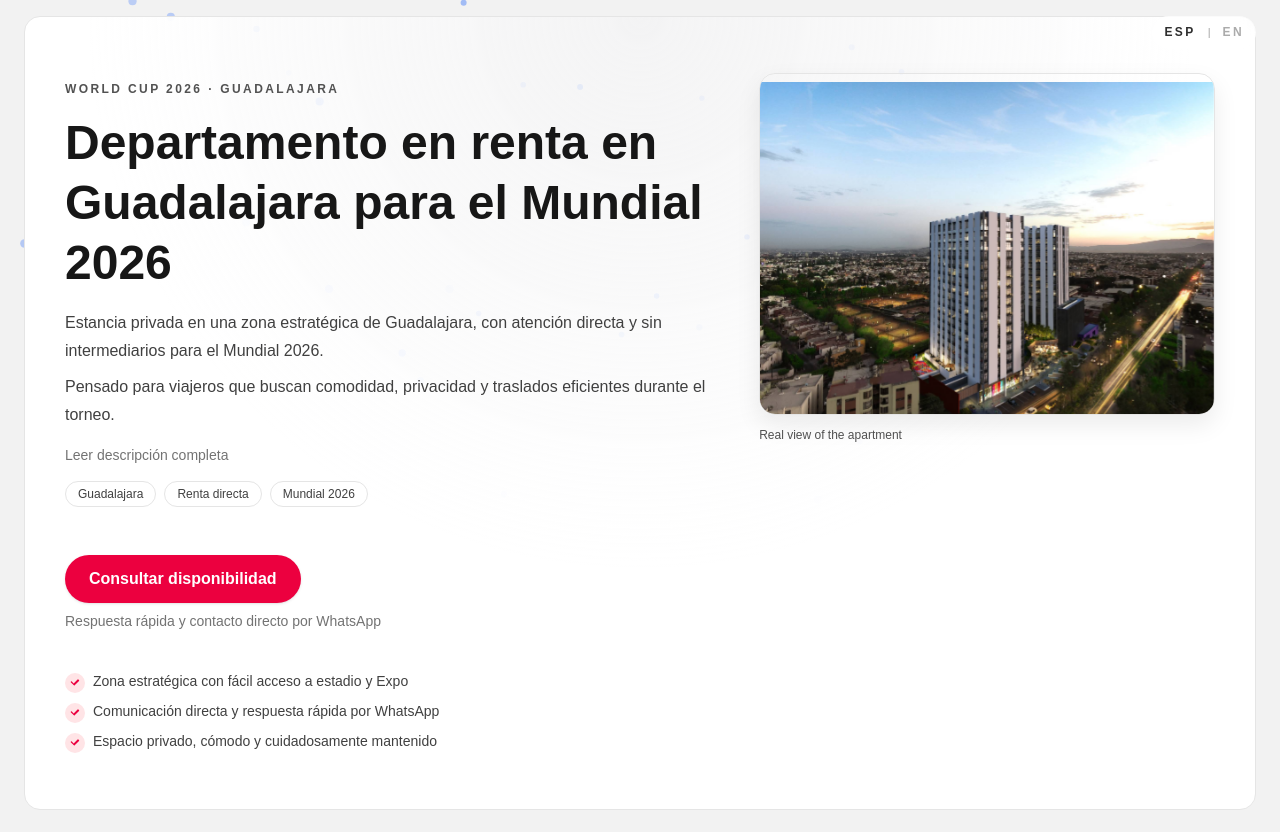
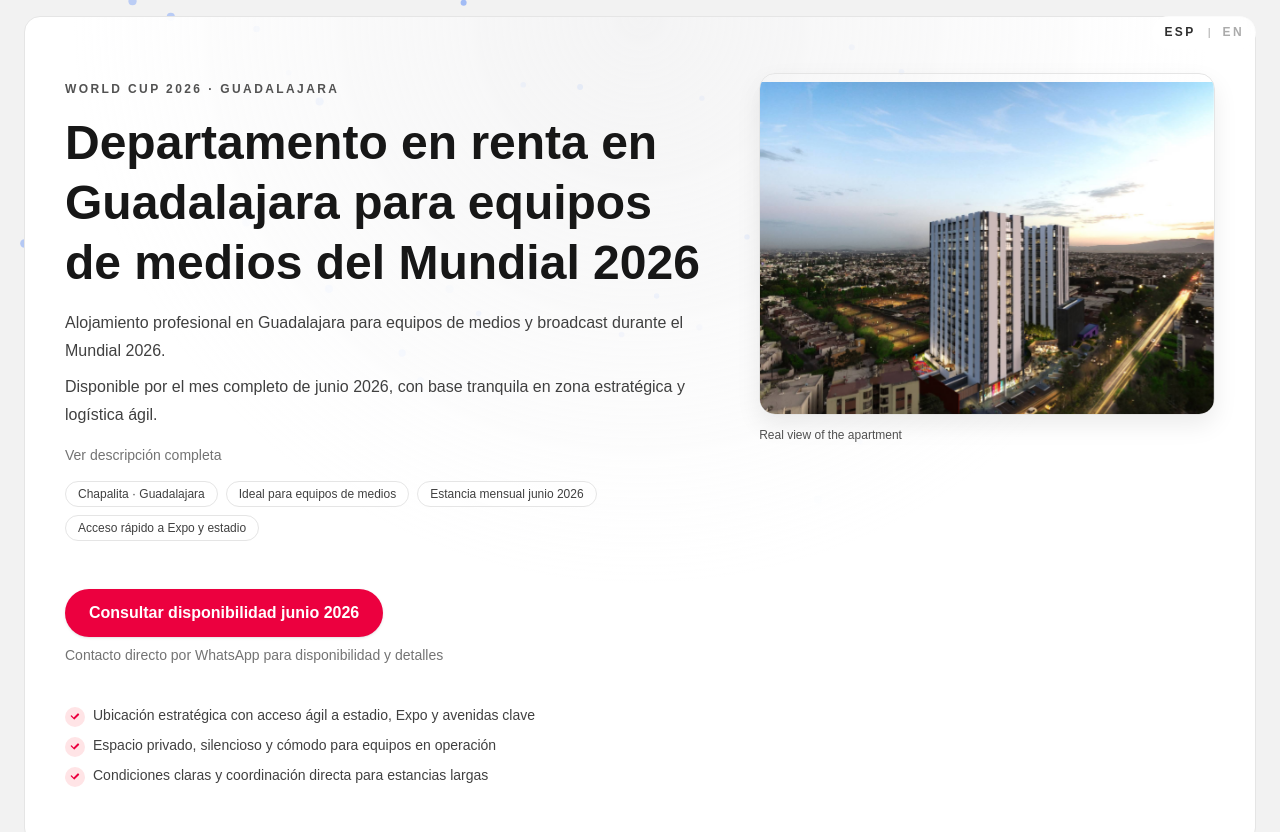
Before and after one commit to RaulDiaz95/mundial-landing, a Next.js app: page / in a window 1280 px wide. Shown: the top 832 px of the page. Built offline with nearby package versions, Linux system fonts and the light colour scheme; no server answers.

Commit message:
background

```diff
--- a/src/app/_content/landing.js
+++ b/src/app/_content/landing.js
@@ -2,21 +2,27 @@ export const landingContent = {
   es: {
     siteName: "Mundial 2026 Guadalajara · Renta Directa",
     hero: {
-      title: "Departamento en renta en Guadalajara para el Mundial 2026",
+      title:
+        "Departamento en renta en Guadalajara para equipos de medios del Mundial 2026",
       subtitle:
-        "Estancia privada y bien ubicada para vivir el torneo con tranquilidad. Este departamento está pensado para viajeros que buscan privacidad, acceso eficiente y un punto de partida confiable en Guadalajara. Aquí encontrarás comunicación directa y condiciones claras, con una experiencia enfocada en el Mundial 2026 sin complicaciones. El objetivo es que puedas concentrarte en el fútbol y en tu grupo con un espacio seguro, limpio y funcional.",
-      cta: "Consultar disponibilidad",
+        "Departamento privado y bien ubicado para estancias profesionales durante el torneo. Ideal para equipos de transmisión, prensa y producción que requieren un espacio tranquilo, cómodo y eficiente en Guadalajara. La ubicación en Chapalita facilita traslados a estadio, Expo Guadalajara y avenidas principales, con comunicación directa y condiciones claras.",
+      cta: "Consultar disponibilidad junio 2026",
       lead:
-        "Estancia privada en una zona estratégica de Guadalajara, con atención directa y sin intermediarios para el Mundial 2026.",
+        "Alojamiento profesional en Guadalajara para equipos de medios y broadcast durante el Mundial 2026.",
       sublead:
-        "Pensado para viajeros que buscan comodidad, privacidad y traslados eficientes durante el torneo.",
-      detailsLabel: "Leer descripción completa",
-      badges: ["Guadalajara", "Renta directa", "Mundial 2026"],
-      ctaNote: "Respuesta rápida y contacto directo por WhatsApp",
+        "Disponible por el mes completo de junio 2026, con base tranquila en zona estratégica y logística ágil.",
+      detailsLabel: "Ver descripción completa",
+      badges: [
+        "Chapalita · Guadalajara",
+        "Ideal para equipos de medios",
+        "Estancia mensual junio 2026",
+        "Acceso rápido a Expo y estadio",
+      ],
+      ctaNote: "Contacto directo por WhatsApp para disponibilidad y detalles",
       bullets: [
-        "Zona estratégica con fácil acceso a estadio y Expo",
-        "Comunicación directa y respuesta rápida por WhatsApp",
-        "Espacio privado, cómodo y cuidadosamente mantenido",
+        "Ubicación estratégica con acceso ágil a estadio, Expo y avenidas clave",
+        "Espacio privado, silencioso y cómodo para equipos en operación",
+        "Condiciones claras y coordinación directa para estancias largas",
       ],
     },
     summary: {
@@ -159,21 +165,27 @@ export const landingContent = {
   en: {
     siteName: "World Cup 2026 Guadalajara · Direct Booking",
     hero: {
-      title: "Guadalajara apartment rental for the World Cup 2026",
+      title:
+        "Guadalajara apartment rental for World Cup 2026 media teams",
       subtitle:
-        "A private, well‑located stay designed for guests who want a calm base and reliable logistics during the tournament. This apartment is built for comfort, privacy, and easy access to key venues in Guadalajara. Expect direct communication, clear conditions, and a premium, no‑friction experience so you can focus on the matches and your group with confidence.",
-      cta: "Check availability",
+        "A private, well‑located apartment built for professional stays during the tournament. Ideal for broadcast crews, journalists, and production teams who need a calm base, reliable logistics, and direct coordination in Guadalajara. The Chapalita location provides efficient access to the stadium, Expo Guadalajara, and major avenues, with clear terms and fast communication.",
+      cta: "Check June 2026 availability",
       lead:
-        "A private stay in a strategic area of Guadalajara, with direct contact and no intermediaries for World Cup 2026.",
+        "Professional accommodation in Guadalajara for World Cup 2026 media and broadcast teams.",
       sublead:
-        "Designed for travelers who value comfort, privacy, and efficient transfers during the tournament.",
+        "Available for the full month of June 2026, with a quiet base and efficient transfers.",
       detailsLabel: "Read full description",
-      badges: ["Guadalajara", "Direct rental", "World Cup 2026"],
-      ctaNote: "Fast reply and direct WhatsApp contact",
+      badges: [
+        "Chapalita · Guadalajara",
+        "Ideal for media crews",
+        "Full‑month June 2026 stay",
+        "Quick access to Expo & stadium",
+      ],
+      ctaNote: "Direct WhatsApp contact for availability and details",
       bullets: [
-        "Strategic location with easy access to the stadium and Expo",
-        "Direct communication and quick WhatsApp responses",
-        "Private, comfortable, and carefully maintained space",
+        "Strategic access to stadium, Expo Guadalajara, and main avenues",
+        "Quiet, private space suited for teams on long assignments",
+        "Clear terms and direct coordination for monthly stays",
       ],
     },
     summary: {
```
